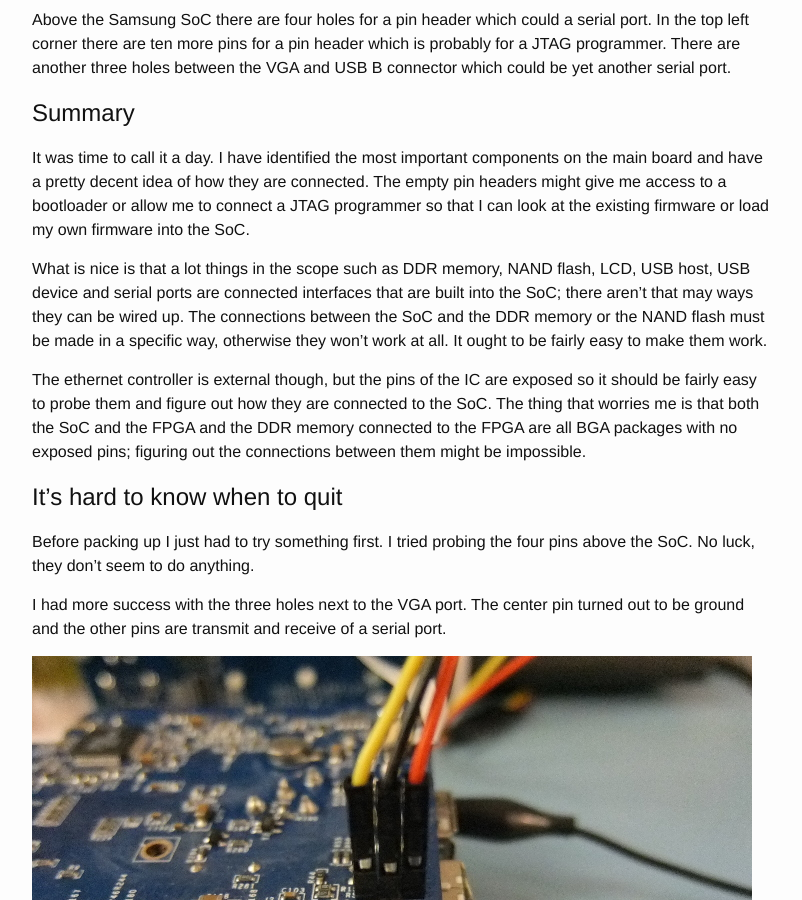
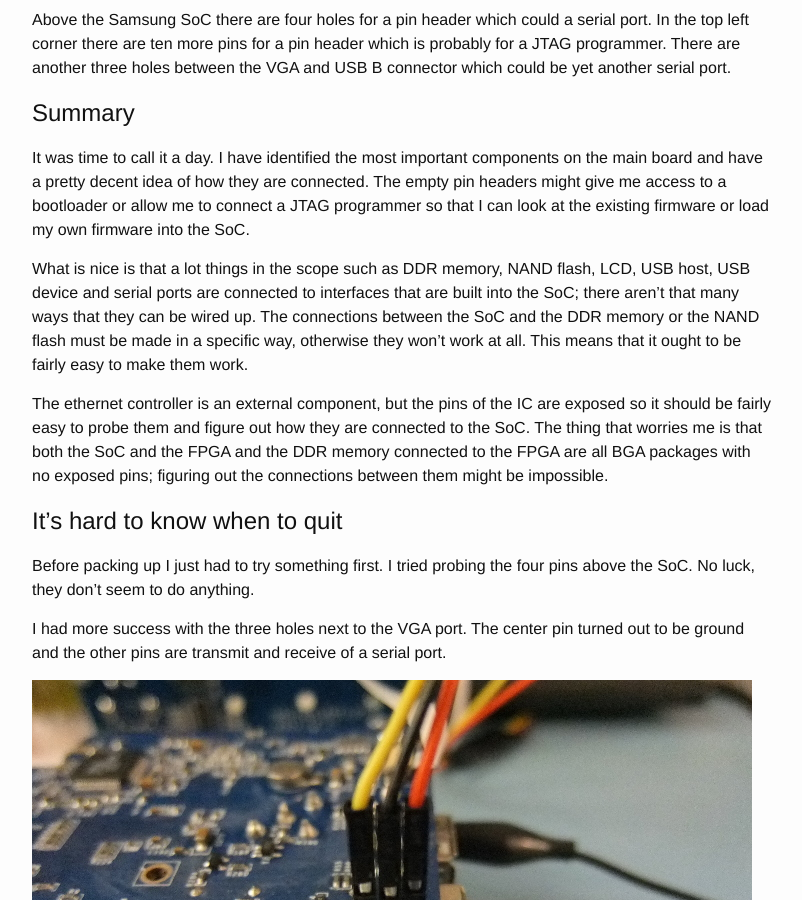
Before and after one commit to wingel/wingel.github.io, a Jekyll site: the page built from _posts/2016-05-01-sds7102-hacking.md, in a window 1280 px wide and 900 px high, scrolled down 4878 px. Shown: the whole window, without its empty margins (238-1040 px from the left). Built offline with Jekyll 4.4.1, drawn with Linux system fonts in a browser that asks for light colours.

Commit message:
More grammar

```diff
--- a/_posts/2016-05-01-sds7102-hacking.md
+++ b/_posts/2016-05-01-sds7102-hacking.md
@@ -191,17 +191,18 @@ at the existing firmware or load my own firmware into the SoC.
 
 What is nice is that a lot things in the scope such as DDR memory,
 NAND flash, LCD, USB host, USB device and serial ports are connected
-interfaces that are built into the SoC; there aren't that may ways
-they can be wired up.  The connections between the SoC and the DDR
-memory or the NAND flash must be made in a specific way, otherwise
-they won't work at all.  It ought to be fairly easy to make them work.
+to interfaces that are built into the SoC; there aren't that many ways
+that they can be wired up.  The connections between the SoC and the
+DDR memory or the NAND flash must be made in a specific way, otherwise
+they won't work at all.  This means that it ought to be fairly easy to
+make them work.
 
-The ethernet controller is external though, but the pins of the IC are
-exposed so it should be fairly easy to probe them and figure out how
-they are connected to the SoC.  The thing that worries me is that both
-the SoC and the FPGA and the DDR memory connected to the FPGA are all
-BGA packages with no exposed pins; figuring out the connections
-between them might be impossible.
+The ethernet controller is an external component, but the pins of the
+IC are exposed so it should be fairly easy to probe them and figure
+out how they are connected to the SoC.  The thing that worries me is
+that both the SoC and the FPGA and the DDR memory connected to the
+FPGA are all BGA packages with no exposed pins; figuring out the
+connections between them might be impossible.
 
 It's hard to know when to quit
 ==============================
```
